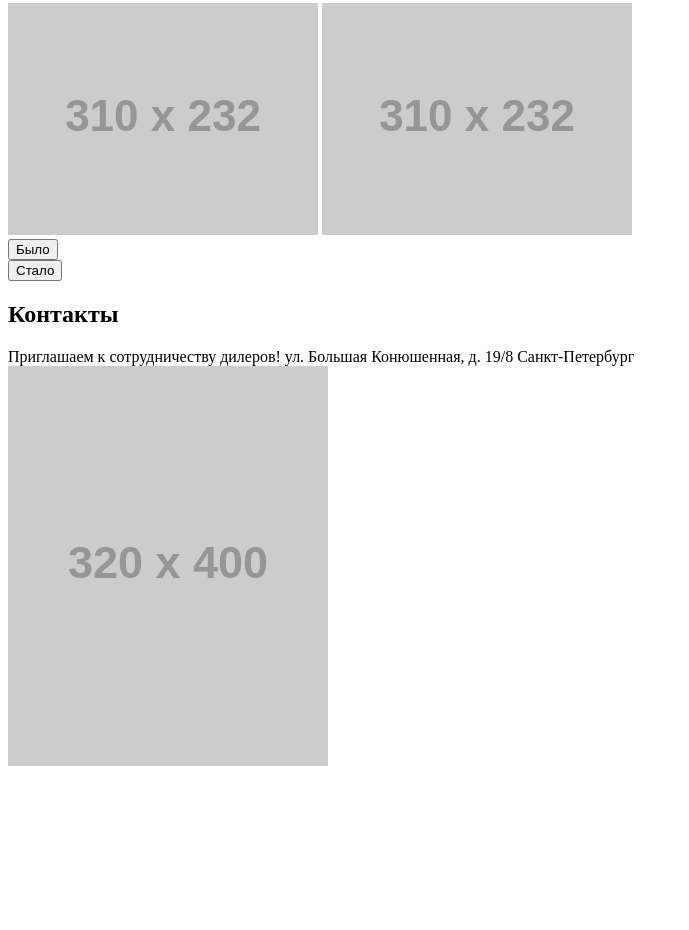
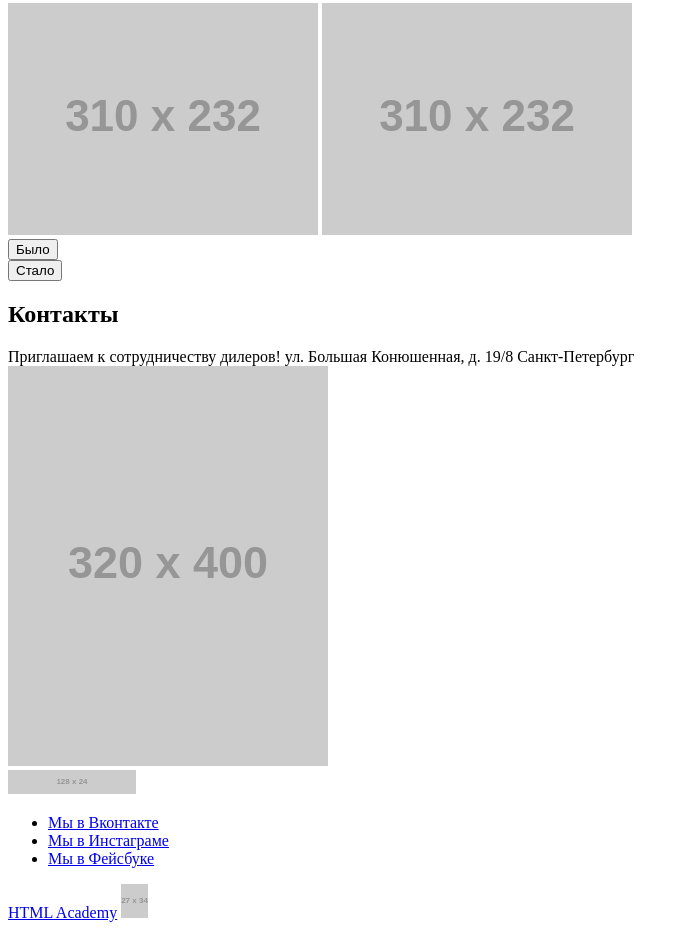
Before and after one commit to ValeriiMakhniuk/664763-cat-energy-19, a website: page source/index.html in a window 1280 px wide. Shown: the part 1585-2515 px from the top of the page, without its empty margins (0-689 px from the left). Before the commit the page ends 2363 px from the top, so only its background shows below. Drawn offline with Linux system fonts and the light colour scheme.

Commit message:
footer section layout and fix locale

```diff
--- a/source/index.html
+++ b/source/index.html
@@ -1,5 +1,5 @@
 <!DOCTYPE html>
-<html lang="en">
+<html lang="ru">
 <head>
   <meta charset="UTF-8">
   <meta name="viewport" content="width=device-width, initial-scale=1.0">
@@ -178,5 +178,36 @@
       <img src="https://via.placeholder.com/320x400.png" alt="Карта" class="map__img">
     </div>
   </section>
+  <footer class="page-footer">
+    <div class="footer__inner">
+      <img src="https://via.placeholder.com/128x24.png" alt="Cat energy" class="footer__logo">
+      <ul class="socials footer__socials">
+        <li class="socials__item">
+          <a href="https://vk.com/htmlacademy" class="socials__link socials__link--vk">
+            Мы в Вконтакте
+          </a>
+        </li>
+        <li class="socials__item">
+          <a href="https://www.instagram.com/htmlacademy" class="socials__link socials__link--inst">
+            Мы в Инстаграме
+          </a>
+        </li>
+        <li class="socials__item">
+          <a href="https://www.facebook.com/htmlacademy" class="socials__link socials__link--fb">
+            Мы в Фейсбуке
+          </a>
+        </li>
+      </ul>
+      <div class="copyright page-footer__copyright">
+        <a href="https://htmlacademy.ru/intensive/adaptive" class="copyright__link">HTML Academy</a>
+        <img
+          src="https://via.placeholder.com/27x34.png"
+          alt="HTML Academy"
+          class="copyright__icon"
+          aria-hidden="true"
+        >
+      </div>
+    </div>
+  </footer>
 </body>
 </html>
```
